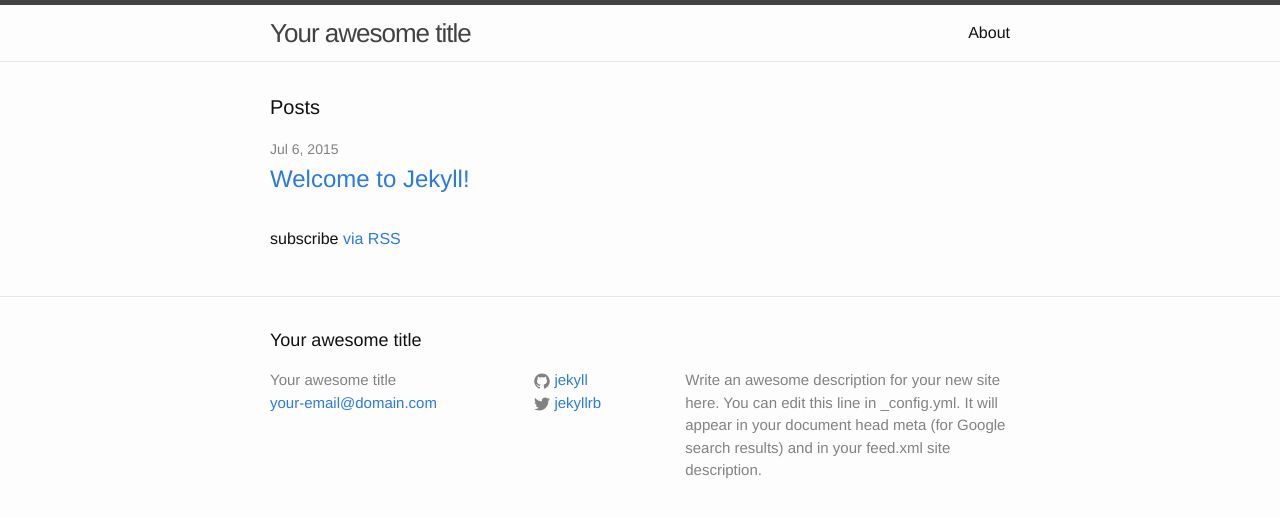
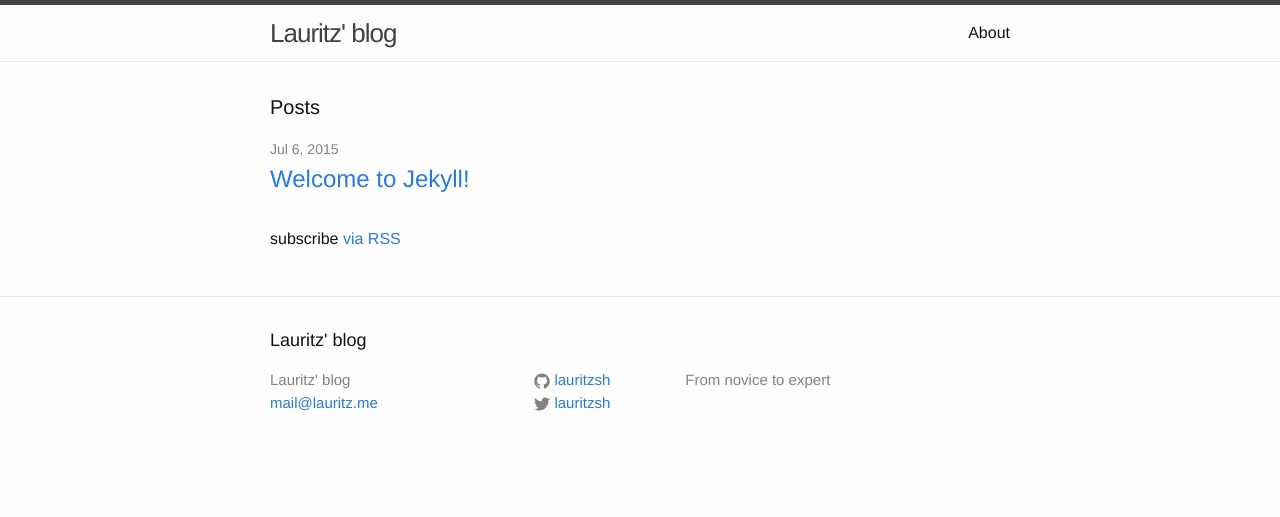
Before and after one commit to lauritzsh/blog, a Jekyll site: the page built from index.html, in a window 1280 px wide. Shown: the top 517 px of the page. Built offline with Jekyll 4.4.1, drawn with Linux system fonts in a browser that asks for light colours; Markdown is read by kramdown in place of the engine named in the settings.

Commit message:
Update config

```diff
--- a/_config.yml
+++ b/_config.yml
@@ -1,14 +1,12 @@
 # Site settings
-title: Your awesome title
-email: your-email@domain.com
+title: Lauritz' blog
+email: mail@lauritz.me
 description: > # this means to ignore newlines until "baseurl:"
-  Write an awesome description for your new site here. You can edit this
-  line in _config.yml. It will appear in your document head meta (for
-  Google search results) and in your feed.xml site description.
+  From novice to expert
 baseurl: "" # the subpath of your site, e.g. /blog/
-url: "http://yourdomain.com" # the base hostname & protocol for your site
-twitter_username: jekyllrb
-github_username:  jekyll
+url: "http://blog.lauritz.me" # the base hostname & protocol for your site
+twitter_username: lauritzsh
+github_username:  lauritzsh
 
 # Build settings
-markdown: kramdown
+markdown: redcarpet
```
